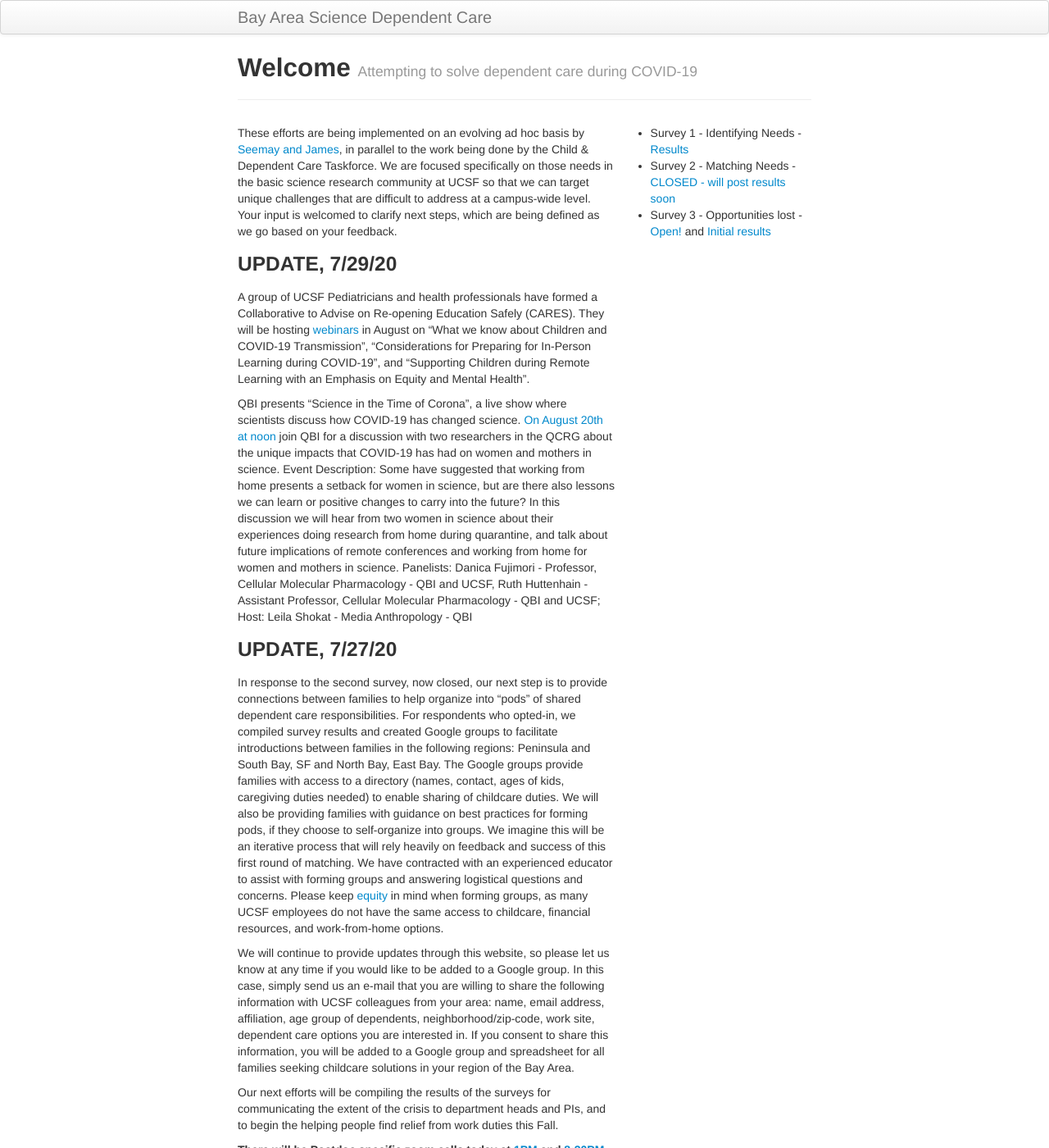
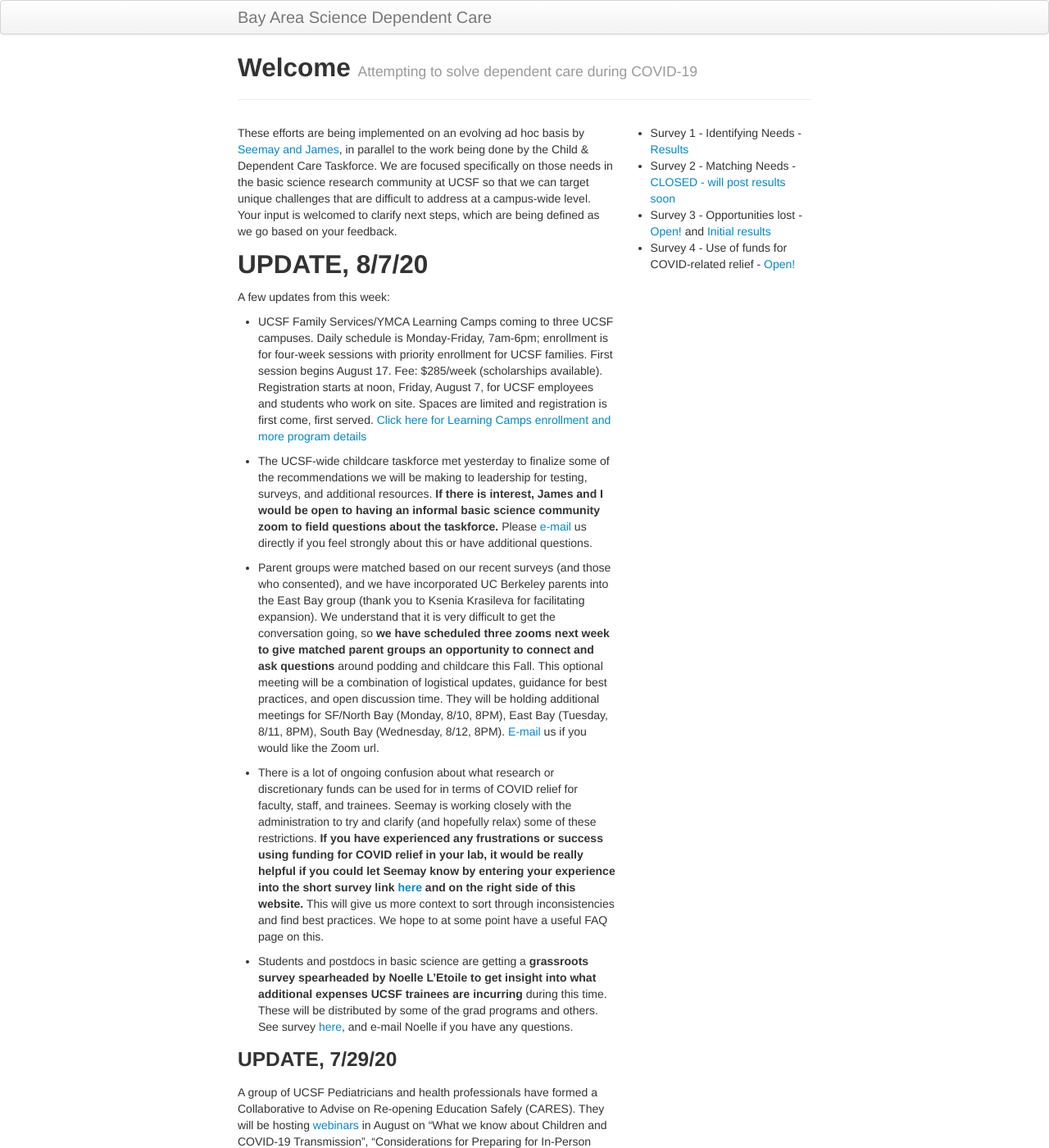
Before and after one commit to fraserlab/sci-dependentcare, a Jekyll site: the page built from index.md, in a window 1280 px wide and 1400 px high. Shown: the whole window at 82% size. Built offline with Jekyll 4.4.1, drawn with Linux system fonts in a browser that asks for light colours.

Commit message:
updated weekly news and new survey

```diff
--- a/_includes/themes/twitter/page.html
+++ b/_includes/themes/twitter/page.html
@@ -11,6 +11,7 @@
   		  <li>Survey 1 - Identifying Needs - <a href="/pages/survey.html ">Results</a>
   		  <li>Survey 2 - Matching Needs - <a href=" https://docs.google.com/forms/d/e/1FAIpQLSfs-D3H4UBuTD--0ivR6J_o8Z2eUkLjwrfDp3JKn6q2rQijTQ/viewform">CLOSED - will post results soon</a>
   		  <li>Survey 3 - Opportunities lost - <a href="https://docs.google.com/forms/d/117qs2bLJxoSk4uSOWm2ogz9UEp7l4PAnd77zZcN1UY8/edit">Open!</a> and <a href="/pages/impacts.html">Initial results</a>
+        <li>Survey 4 - Use of funds for COVID-related relief - <a href="https://docs.google.com/forms/d/1maSHXQpgVHg5qW7ALmSgiIG5V-92_GBoV58apIq9bH4/edit?ts=5f2d5f30">Open!</a>
   	   <ul>
     </div>
   </div>
--- a/index.md
+++ b/index.md
@@ -5,6 +5,21 @@ tagline: Attempting to solve dependent care during COVID-19
 description: Welcome page
 ---
 These efforts are being implemented on an evolving ad hoc basis by [Seemay and James](mailto:seemayandjames@fraserlab.com), in parallel to the work being done by the Child & Dependent Care Taskforce. We are focused specifically on those needs in the basic science research community at UCSF so that we can target unique challenges that are difficult to address at a campus-wide level. Your input is welcomed to clarify next steps, which are being defined as we go based on your feedback.
+
+## UPDATE, 8/7/20
+A few updates from this week:
+
+- UCSF Family Services/YMCA Learning Camps coming to three UCSF campuses. Daily schedule is Monday-Friday, 7am-6pm; enrollment is for four-week sessions with priority enrollment for UCSF families. First session begins August 17. Fee: $285/week (scholarships available). Registration starts at noon, Friday, August 7, for UCSF employees and students who work on site. Spaces are limited and registration is first come, first served. [Click here for Learning Camps enrollment and more program details](http://tiny.ucsf.edu/ymca)
+
+
+- The UCSF-wide childcare taskforce met yesterday to finalize some of the recommendations we will be making to leadership for testing, surveys, and additional resources. **If there is interest, James and I would be open to having an informal basic science community zoom to field questions about the taskforce.** Please [e-mail](mailto:seemayandjames@gmail.com) us directly if you feel strongly about this or have additional questions.
+
+- Parent groups were matched based on our recent surveys (and those who consented), and we have incorporated UC Berkeley parents into the East Bay group (thank you to Ksenia Krasileva for facilitating expansion). We understand that it is very difficult to get the conversation going, so **we have scheduled three zooms next week to give matched parent groups an opportunity to connect and ask questions** around podding and childcare this Fall.  This optional meeting will be a combination of logistical updates, guidance for best practices, and open discussion time.  They will be  holding additional meetings for SF/North Bay (Monday, 8/10, 8PM), East Bay (Tuesday, 8/11, 8PM), South Bay (Wednesday, 8/12, 8PM).  [E-mail](mailto:seemayandjames@gmail.com) us if you would like the Zoom url.
+
+- There is a lot of ongoing confusion about what research or discretionary funds can be used for in terms of COVID relief for faculty, staff, and trainees. Seemay is working closely with the administration to try and clarify (and hopefully relax) some of these restrictions. **If you have experienced any frustrations or success using funding for COVID relief in your lab, it would be really helpful if you could let Seemay know by entering your experience into the short survey link [here](https://forms.gle/XF3WKpp2zz3doQ8G6) and on the right side of this website.** This will give us more context to sort through inconsistencies and find best practices. We hope to at some point have a useful FAQ page on this.
+
+- Students and postdocs in basic science are getting a **grassroots survey spearheaded by Noelle L’Etoile to get insight into what additional expenses UCSF trainees are incurring** during this time. These will be distributed by some of the grad programs and others. See survey [here](https://docs.google.com/forms/d/e/1FAIpQLSd57s6WHlsv_4fj32ueM2RCe7K2NNUyjStQogcLvh4PXrSKCg/viewform?usp=sf_link), and e-mail Noelle if you have any questions.
+
 
 ### UPDATE, 7/29/20
 
```
